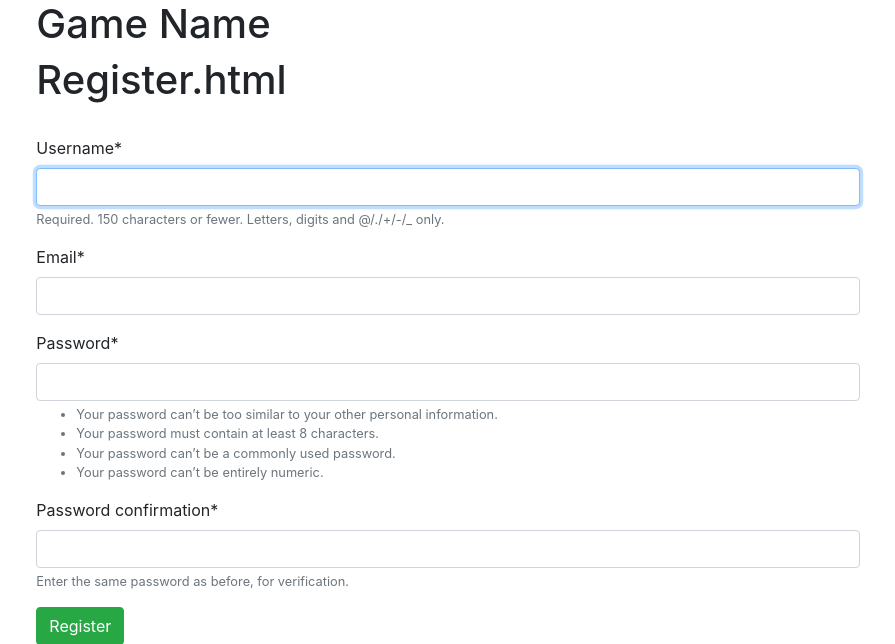
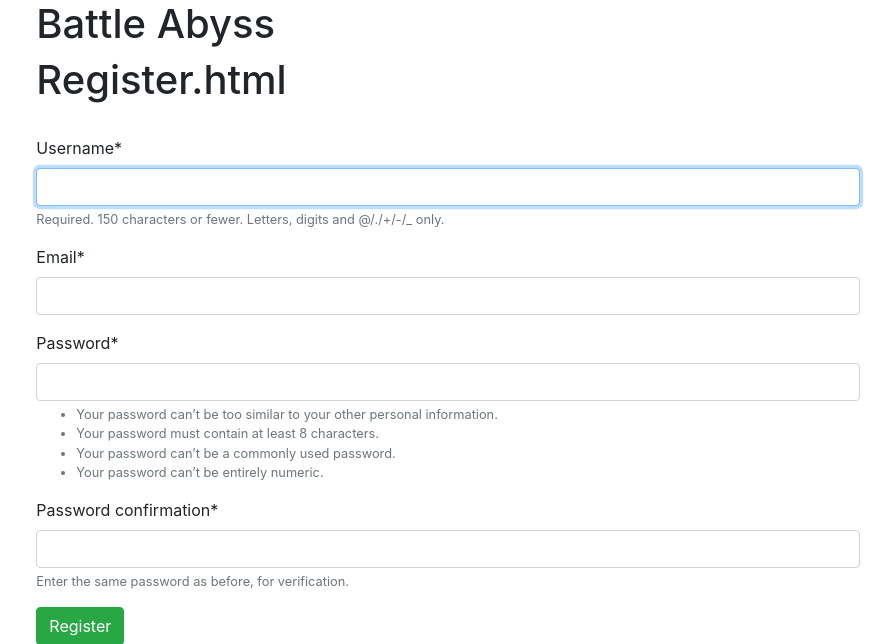
Before and after one commit to DanielPDWalker/blacksentryclone, a Django app: page /register/ in a window 1280 px wide. Shown: the top 644 px of the page, without its empty margins (192-1087 px from the left). Run offline with Django 3.2, Linux system fonts and the light colour scheme; some libraries are stand-ins or nearby versions.

Commit message:
Added dev settings file, added import for it, edit game name

```diff
--- a/bsc/settings.py
+++ b/bsc/settings.py
@@ -135,3 +135,8 @@ try:
     from .local_settings import *
 except ImportError:
     pass
+
+try:
+    from .dev_settings import *
+except ImportError:
+    pass
--- a/templates/base.html
+++ b/templates/base.html
@@ -22,7 +22,7 @@
 
         </div>
         <div class="col-8">
-          <h1 class="blog_title">Game Name</h1>
+          <h1 class="blog_title">Battle Abyss</h1>
           {% block content %} {% endblock %}
         </div>
         <div class="col-2">
```
Also changed, not shown: 1 other file.
